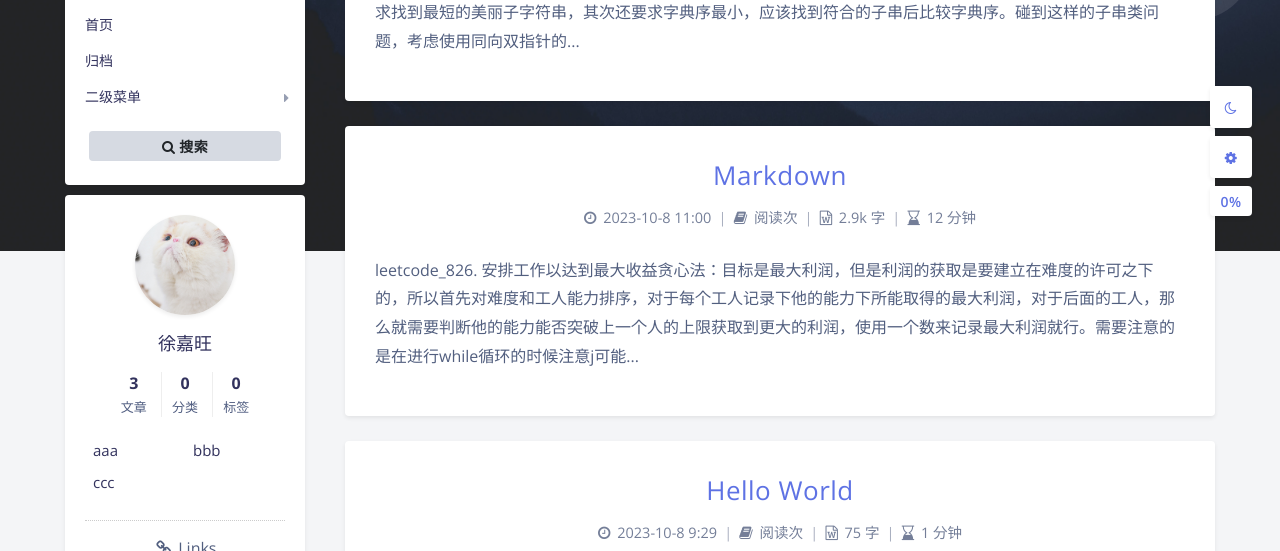
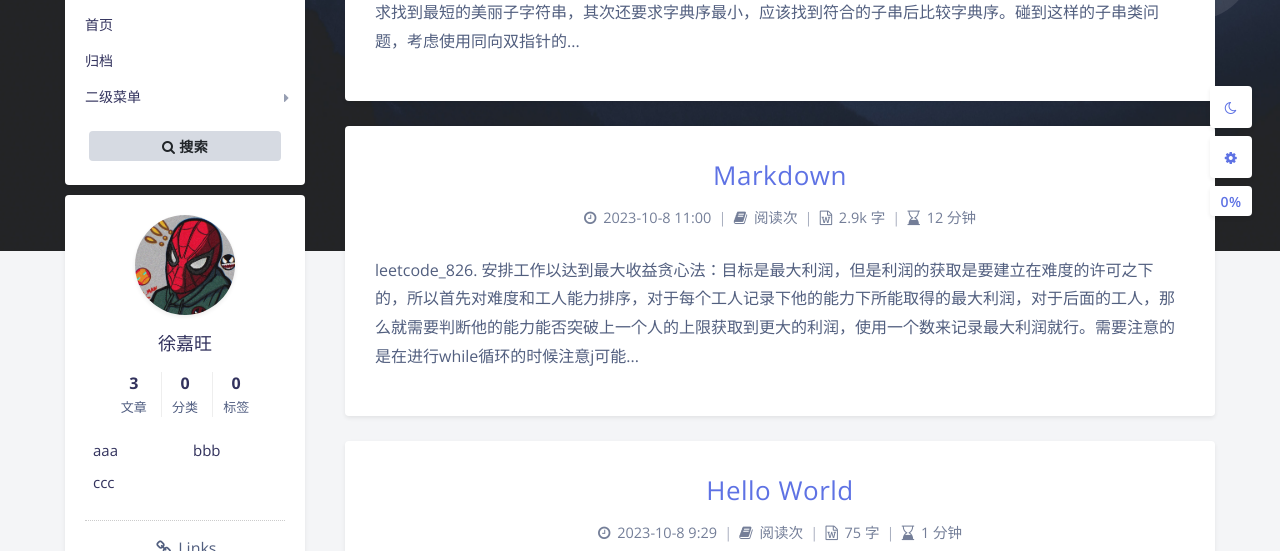
Before and after one commit to xu-jia-wang/Learning-Records, a plain HTML site: page index.html in a window 1280 px wide. Shown: the part 549-1100 px from the top of the page. Drawn offline with nearby package versions, Linux system fonts and the light colour scheme; some packages are replaced by stand-ins of ours; a script that the page names is missing.

Commit message:
Site updated: 2023-10-18 21:47:20

```diff
--- a/index.html
+++ b/index.html
@@ -480,7 +480,7 @@
 					<div class="tab-content" style="padding: 10px 10px 0 10px;">
 
 						<div class="tab-pane fade text-center active show" id="leftbar_tab_overview" role="tabpanel" aria-labelledby="leftbar_tab_overview_btn">
-							<img id="leftbar_overview_author_image" src="/Learning-Records/assets/img/auther.jpg" class="img-fluid rounded-circle shadow-sm" style="width: 100px;" alt="avatar">
+							<img id="leftbar_overview_author_image" src="/Learning-Records/assets/img/头像.jpg" class="img-fluid rounded-circle shadow-sm" style="width: 100px;" alt="avatar">
 							<h6 id="leftbar_overview_author_name">徐嘉旺</h6>
 							<nav class="site-state">
 								<div class="site-state-item site-state-posts">
```
Also changed, not shown: Markdown/index.html (+1 -1 lines), archives/index.html (+1 -1 lines), hello-world/index.html (+1 -1 lines), 周赛-367/index.html (+1 -1 lines).
